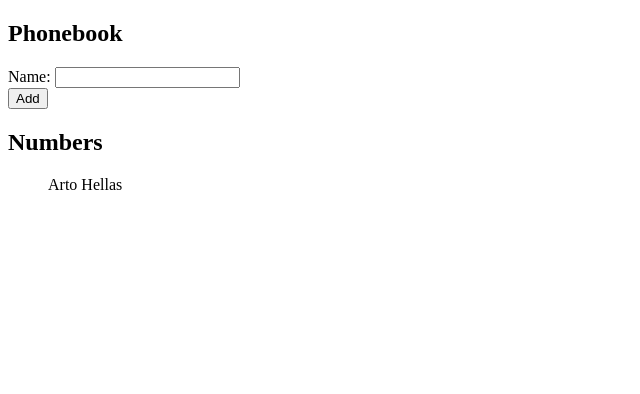
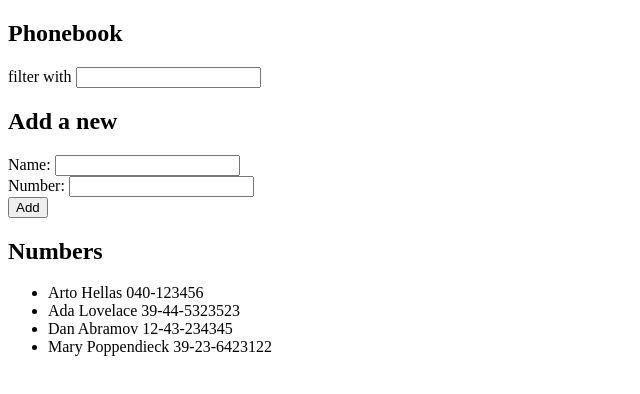
Before and after one commit to arjunshekhawat5/fullstackopen, a React (Vite) app in the folder part2/phonebook/: page / in a window 1280 px wide. Shown: the top 394 px of the page, without its empty margins (0-640 px from the left). Built offline with nearby package versions, Linux system fonts and the light colour scheme.

Commit message:
Add solution for exercise 2.8 to 2.10

```diff
--- a/part2/phonebook/src/App.jsx
+++ b/part2/phonebook/src/App.jsx
@@ -1,56 +1,74 @@
 import { useState } from 'react'
-import Name from './components/Name'
+import Filter from './components/Filter'
+import PersonForm from './components/PersonForm'
+import Persons from './components/Persons'
 
 
 const App = () => {
   const [persons, setPersons] = useState([
-    {name: 'Arto Hellas'}
+    { name: 'Arto Hellas', number: '040-123456', id: 1 },
+    { name: 'Ada Lovelace', number: '39-44-5323523', id: 2 },
+    { name: 'Dan Abramov', number: '12-43-234345', id: 3 },
+    { name: 'Mary Poppendieck', number: '39-23-6423122', id: 4 }
   ])
   const [newName, setNewName] = useState('')
+
+  const [newNumber, setNewNumber] = useState('')
+
+  const [filter, setFilter] = useState(' ')
 
   const addName = (event) => {
     event.preventDefault()
     const nameObject = {
-      name: newName
+      name: newName,
+      number: newNumber,
+      id:persons.length + 1
     }
 
-    if(persons.some((name) => JSON.stringify(name) === JSON.stringify(nameObject))){
-      alert( `${newName} is already in phonebook`)
+    if (persons.some((name) => JSON.stringify(name) === JSON.stringify(nameObject))) {
+      alert(`${newName} is already in phonebook`)
     }
     else {
       setPersons(persons.concat(nameObject))
     }
 
     setNewName('')
-    console.log('button clicked', event.target, persons)
-
+    setNewNumber('')
   }
 
   const handleNameChange = (event) => {
-    console.log(event.target.value)
     setNewName(event.target.value)
   }
 
+  const handleNumberChange = (event) => {
+    setNewNumber(event.target.value)
+  }
+
+  const handleFilterChange = (event) => {
+    setFilter(event.target.value)
+    console.log(filter);
+  }
 
   return (
-    <div onSubmit= {addName} >
+    <div onSubmit={addName} >
       <h2>Phonebook</h2>
-      <form>
-        <div>
-          Name: <input value={newName}
-                        onChange={handleNameChange}
-                />
-        </div>
-        <div>
-          <button type='submit'>Add</button>
-        </div>
-      </form>
+      <Filter persons ={persons}
+              filter={filter}
+              handleFilterChange={handleFilterChange}
+      />
+
+      <h2>Add a new</h2>
+
+      <PersonForm newName={newName}
+                  newNumber={newNumber}
+                  handleNameChange={handleNameChange}
+                  handleNumberChange={handleNumberChange}
+      />
+
       <h2>Numbers</h2>
-      <ul>
-        {persons.map(person =>
-            <Name key = {person.name} name = {person.name} />
-          )}
-      </ul>
+
+      <Persons persons={persons}/>
+
     </div>
   )
 }
--- /dev/null
+++ b/part2/phonebook/src/components/Filter.jsx
@@ -0,0 +1,26 @@
+import Name from './Name'
+
+const Filter = ({persons, filter, handleFilterChange}) => {
+    return (
+        <div>
+        <form>
+            <div>
+            filter with <input
+                value={filter}
+                onChange={handleFilterChange}
+            />
+            </div>
+        </form>
+            <ul>
+                {filter === ''? ' ':persons.filter(person => person.name
+                                                    .toLowerCase()
+                                                    .startsWith(filter.toLowerCase()))
+                                                    .map(person =>
+                                                    <Name key={person.name} name={person.name} number={person.number} />
+                )}
+            </ul>
+        </div>
+    )
+}
+
+export default Filter
--- a/part2/phonebook/src/components/Name.jsx
+++ b/part2/phonebook/src/components/Name.jsx
@@ -1,3 +1,3 @@
-const Name = ({id, name}) => <div> {name} </div>
+const Name = ({id, name, number}) => <li key={id}> {name} {number} </li>
 
 export default Name
--- /dev/null
+++ b/part2/phonebook/src/components/PersonForm.jsx
@@ -0,0 +1,21 @@
+const PersonForm = ({newName, newNumber, handleNameChange, handleNumberChange}) => {
+    return (
+      <form>
+        <div>
+          Name: <input value={newName}
+            onChange={handleNameChange}
+          />
+        </div>
+        <div>
+          Number: <input value={newNumber}
+            onChange={handleNumberChange}
+          />
+        </div>
+        <div>
+          <button type='submit'>Add</button>
+        </div>
+      </form>
+    )
+}
+
+export default PersonForm
--- /dev/null
+++ b/part2/phonebook/src/components/Persons.jsx
@@ -0,0 +1,19 @@
+import Name from "./Name"
+
+const Persons = ({persons}) => {
+    return (
+        <div>
+            <ul>
+                {persons.map(person => <Name
+                                            key={person.id}
+                                            name={person.name}
+                                            number={person.number}
+                                            />
+                            )
+                }
+            </ul>
+        </div>
+    )
+}
+
+export default Persons
```
